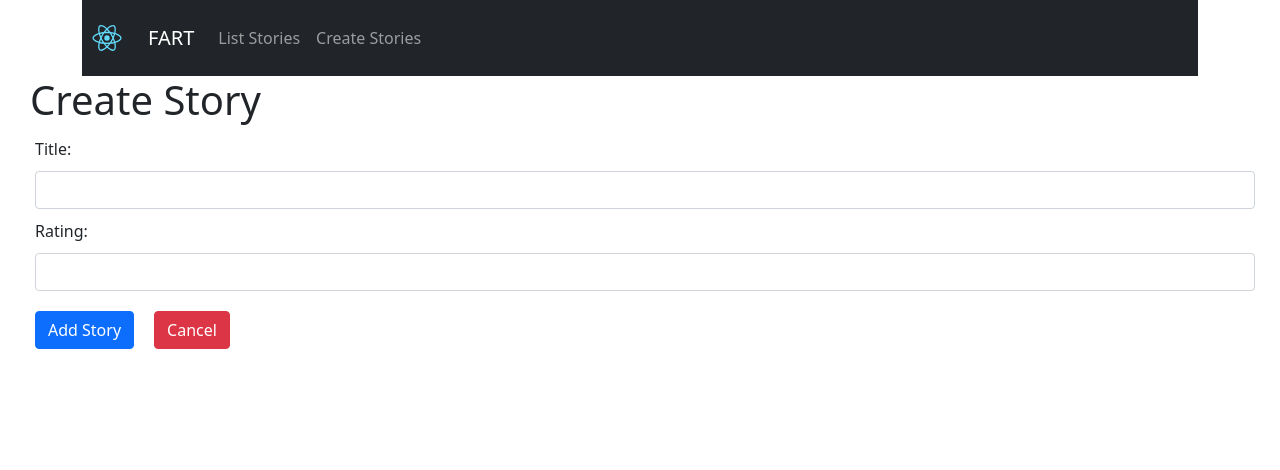
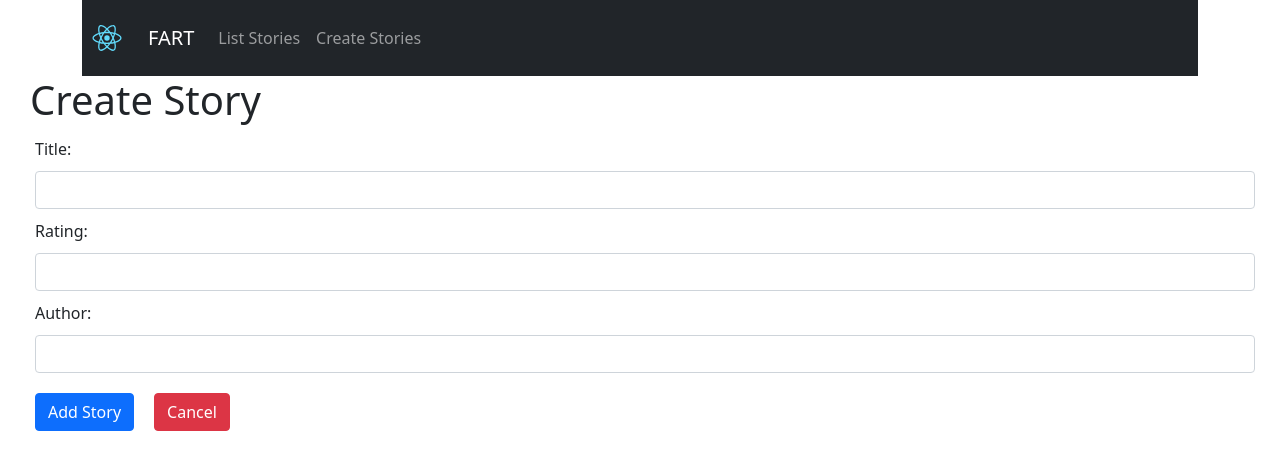
Before and after one commit to scashmore/Writing_Blog, a React (Create React App) app in the folder client/: page /stories/create in a window 1280 px wide. Shown: the top 470 px of the page. Built offline with nearby package versions, Linux system fonts and the light colour scheme.

Commit message:
working add story

```diff
--- a/client/src/pages/StoriesInsert.jsx
+++ b/client/src/pages/StoriesInsert.jsx
@@ -43,6 +43,7 @@ class StoriesInsert extends Component {
         this.state = {
             title: '',
             rating: '',
+            author: '',
         }
     }
 
@@ -59,21 +60,27 @@ class StoriesInsert extends Component {
         this.setState({ rating })
     }
 
+    handleChangeAuthor = async event => {
+        const author = event.target.value
+        this.setState({ author })
+    }
+
     handleIncludeStory = async () => {
-        const { title, rating } = this.state
-        const payload = { title, rating}
+        const { title, rating, author } = this.state
+        const payload = { title, rating, author }
 
         await api.insertStory(payload).then(res => {
             window.alert(`Story inserted successfully`)
             this.setState({
                 title: '',
                 rating: '',
+                author: '',
             })
         })
     }
 
     render() {
-        const { title, rating } = this.state
+        const { title, rating, author } = this.state
         return (
             <Wrapper>
                 <Title>Create Story</Title>
@@ -97,6 +104,13 @@ class StoriesInsert extends Component {
                     onChange={this.handleChangeInputRating}
                 />
 
+                <Label>Author: </Label>
+                <InputText
+                    type="text"
+                    value={author}
+                    onChange={this.handleChangeAuthor}
+                />
+
                 <Button onClick={this.handleIncludeStory}>Add Story</Button>
                 <CancelButton href={'/stories/list'}>Cancel</CancelButton>
             </Wrapper>
```
